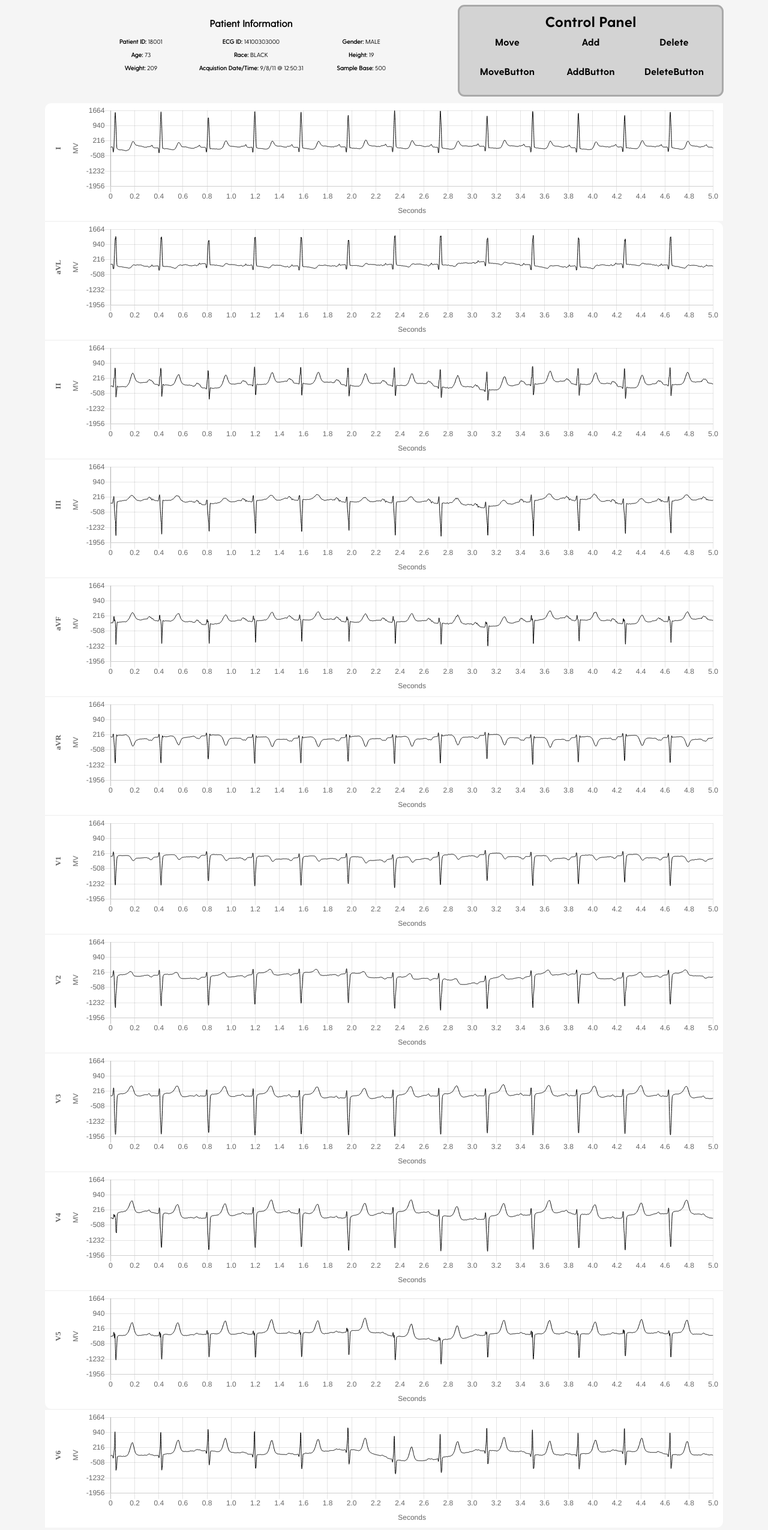
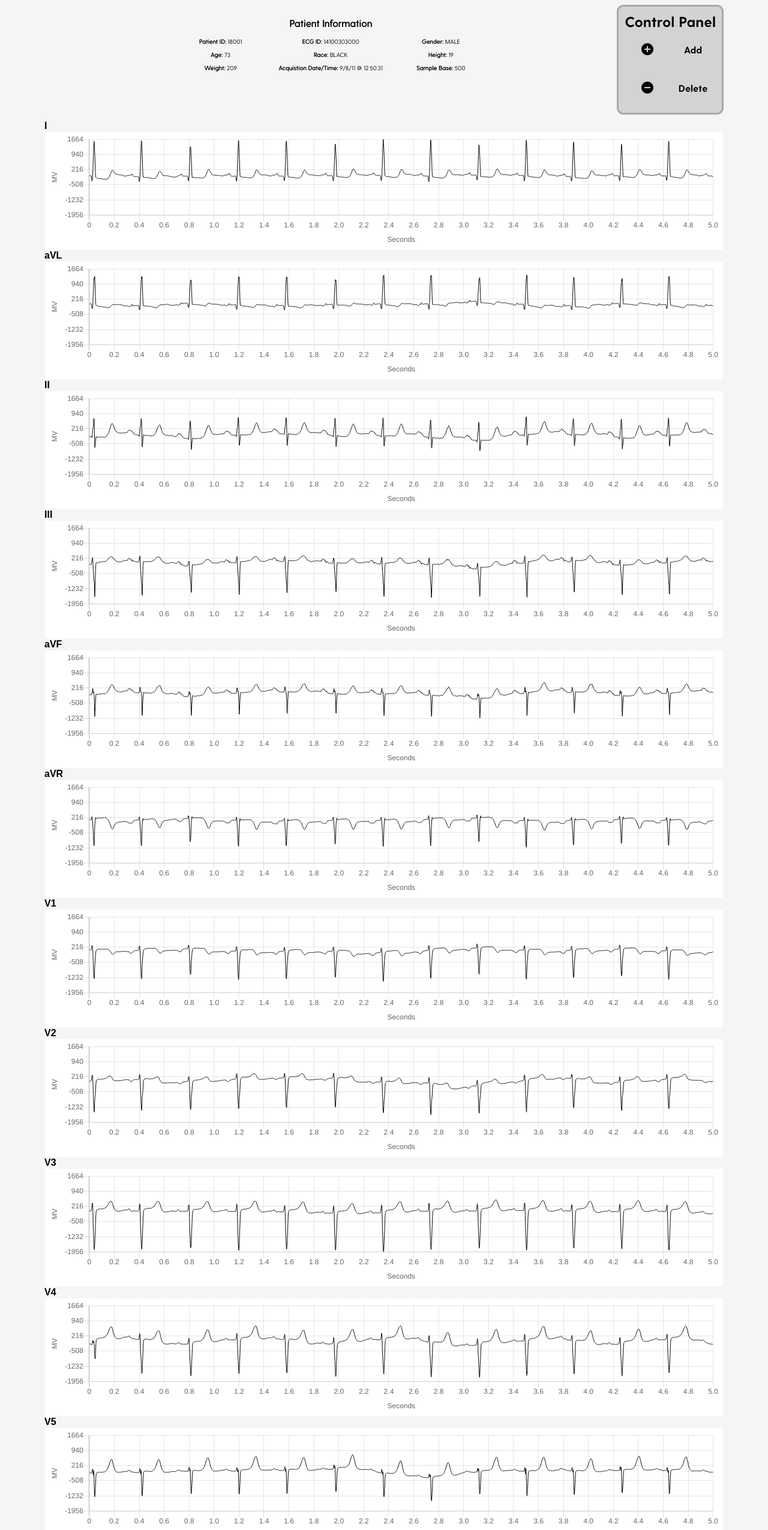
Before and after one commit to mtmiller0417/CISC475, a React (Create React App) app in the folder client/: page / in a window 1280 px wide. Shown: the part 76-2626 px from the top of the page at 60% size. Built offline with nearby package versions, Linux system fonts and the light colour scheme; the HTML template or start-up script is replaced by a standard one; a web font is replaced by a local one.

Commit message:
Changes to formatting and control panel

```diff
--- a/client/package.json
+++ b/client/package.json
@@ -10,7 +10,9 @@
 		"react": "^16.9.0",
 		"react-chartjs-2": "^2.8.0",
 		"react-dom": "^16.9.0",
-    "react-scripts": "3.1.2"
+		"react-scripts": "3.1.2",
+		"@material-ui/core": "latest",
+		"@material-ui/icons": "latest"
 	},
 	"scripts": {
 		"start": "react-scripts start",
--- a/client/src/components/ControlPanel/ControlPanel.js
+++ b/client/src/components/ControlPanel/ControlPanel.js
@@ -1,18 +1,20 @@
 import React from "react";
 import styles from "./ControlPanel.module.scss";
+import AddCircleIcon from "@material-ui/icons/AddCircle";
+import RemoveCircleIcon from "@material-ui/icons/RemoveCircle";
 
 export default class ControlPanel extends React.Component {
+	//classes = useStyles();
+
 	render() {
 		return (
 			<div className={styles.controlPanel}>
 				<div className={styles.controlGrid}>
 					<h2 className={styles.controlHeader}>Control Panel</h2>
-					<div className={styles.controlButtonText}>Move</div>
+					<AddCircleIcon className={styles.controlButton} />
 					<div className={styles.controlButtonText}>Add</div>
-					<div className={styles.controlButtonText}>Delete</div>
-					<div className={styles.controlButton}>MoveButton</div>
-					<div className={styles.controlButton}>AddButton</div>
-					<div className={styles.controlButton}>DeleteButton</div>
+					<RemoveCircleIcon className={styles.controlButton} />
+					<div className={styles.controButtonText}>Delete</div>
 				</div>
 			</div>
 		);
--- a/client/src/components/ControlPanel/ControlPanel.module.scss
+++ b/client/src/components/ControlPanel/ControlPanel.module.scss
@@ -15,16 +15,19 @@
 }
 
 .controlHeader {
-	grid-column: span 3;
+	grid-column: span 2;
 }
 
 .controlGrid {
 	display: grid;
-	grid-template-columns: 1fr 1fr 1fr;
+	grid-template-columns: 1fr 1fr;
+	grid-column: span 2;
+	align-items: center;
+	justify-items: center;
 }
 
 .controlButtonText {
-	padding: 10px;
+	padding: 20px;
 }
 
 .controlButton {
--- a/client/src/components/Graph.js
+++ b/client/src/components/Graph.js
@@ -248,7 +248,7 @@ class Graph extends Component{
                                 }
                             },
                             title: {
-                                display: true,
+                                display: false,
                                 text: this.state.data.datasets.label,
                                 fontSize: 13,
                                 fontFamily: "serif",
--- a/client/src/components/Grid/GridItem/GridItem.module.scss
+++ b/client/src/components/Grid/GridItem/GridItem.module.scss
@@ -10,19 +10,3 @@
 	cursor: pointer;
 	background-color: #f1f1f1;
 }
-
-.gridItem:nth-child(1) {
-	border-top-left-radius: 11px;
-}
-
-.gridItem:nth-child(2) {
-	border-top-right-radius: 11px;
-}
-
-.gridItem:nth-child(11) {
-	border-bottom-left-radius: 11px;
-}
-
-.gridItem:nth-child(12) {
-	border-bottom-right-radius: 11px;
-}
--- a/client/src/components/MainContainer/MainContainer.js
+++ b/client/src/components/MainContainer/MainContainer.js
@@ -292,17 +292,29 @@ export default class MainContainer extends React.Component {
 				</Grid>
 
 				<Grid>
+                    <div><b>I</b></div>
 					<GridItem inputArr={{data: this.state.i, title: "I", labels: this.state.labels, p: this.state.p, q: this.state.q, r: this.state.r, s: this.state.s, t: this.state.t, extra_info: this.state.extra_info}}/>
+					<div ><b>aVL</b></div>
                     <GridItem inputArr={{data: this.state.avl, title: "aVL", labels: this.state.labels, p: this.state.p, q: this.state.q, r: this.state.r, s: this.state.s, t: this.state.t, extra_info: this.state.extra_info}}/>
+                    <div><b>II</b></div>
                     <GridItem inputArr={{data: this.state.ii, title: "II", labels: this.state.labels, p: this.state.p, q: this.state.q, r: this.state.r, s: this.state.s, t: this.state.t, extra_info: this.state.extra_info}}/>
+					<div><b>III</b></div>
                     <GridItem inputArr={{data: this.state.iii, title: "III", labels: this.state.labels, p: this.state.p, q: this.state.q, r: this.state.r, s: this.state.s, t: this.state.t, extra_info: this.state.extra_info}}/>
+					<div><b>aVF</b></div>
                     <GridItem inputArr={{data: this.state.avf, title: "aVF", labels: this.state.labels, p: this.state.p, q: this.state.q, r: this.state.r, s: this.state.s, t: this.state.t, extra_info: this.state.extra_info}}/>
+					<div><b>aVR</b></div>
                     <GridItem inputArr={{data: this.state.avr, title: "aVR", labels: this.state.labels, p: this.state.p, q: this.state.q, r: this.state.r, s: this.state.s, t: this.state.t, extra_info: this.state.extra_info}}/>
+					<div><b>V1</b></div>
                     <GridItem inputArr={{data: this.state.v1, title: "V1", labels: this.state.labels, p: this.state.p, q: this.state.q, r: this.state.r, s: this.state.s, t: this.state.t, extra_info: this.state.extra_info}}/>
+					<div><b>V2</b></div>
                     <GridItem inputArr={{data: this.state.v2, title: "V2", labels: this.state.labels, p: this.state.p, q: this.state.q, r: this.state.r, s: this.state.s, t: this.state.t, extra_info: this.state.extra_info}}/>
+					<div><b>V3</b></div>
                     <GridItem inputArr={{data: this.state.v3, title: "V3", labels: this.state.labels, p: this.state.p, q: this.state.q, r: this.state.r, s: this.state.s, t: this.state.t, extra_info: this.state.extra_info}}/>
+					<div><b>V4</b></div>
                     <GridItem inputArr={{data: this.state.v4, title: "V4", labels: this.state.labels, p: this.state.p, q: this.state.q, r: this.state.r, s: this.state.s, t: this.state.t, extra_info: this.state.extra_info}}/>
+					<div><b>V5</b></div>
                     <GridItem inputArr={{data: this.state.v5, title: "V5", labels: this.state.labels, p: this.state.p, q: this.state.q, r: this.state.r, s: this.state.s, t: this.state.t, extra_info: this.state.extra_info}}/>
+					<div><b>V6</b></div>
                     <GridItem inputArr={{data: this.state.v6, title: "V6", labels: this.state.labels, p: this.state.p, q: this.state.q, r: this.state.r, s: this.state.s, t: this.state.t, extra_info: this.state.extra_info}}/>
 				</Grid>
 			</div>
```
Also changed, not shown: 1 other file (tests, documents, lock files or other folders). Lines whose indentation alone changed are shown as unchanged.
